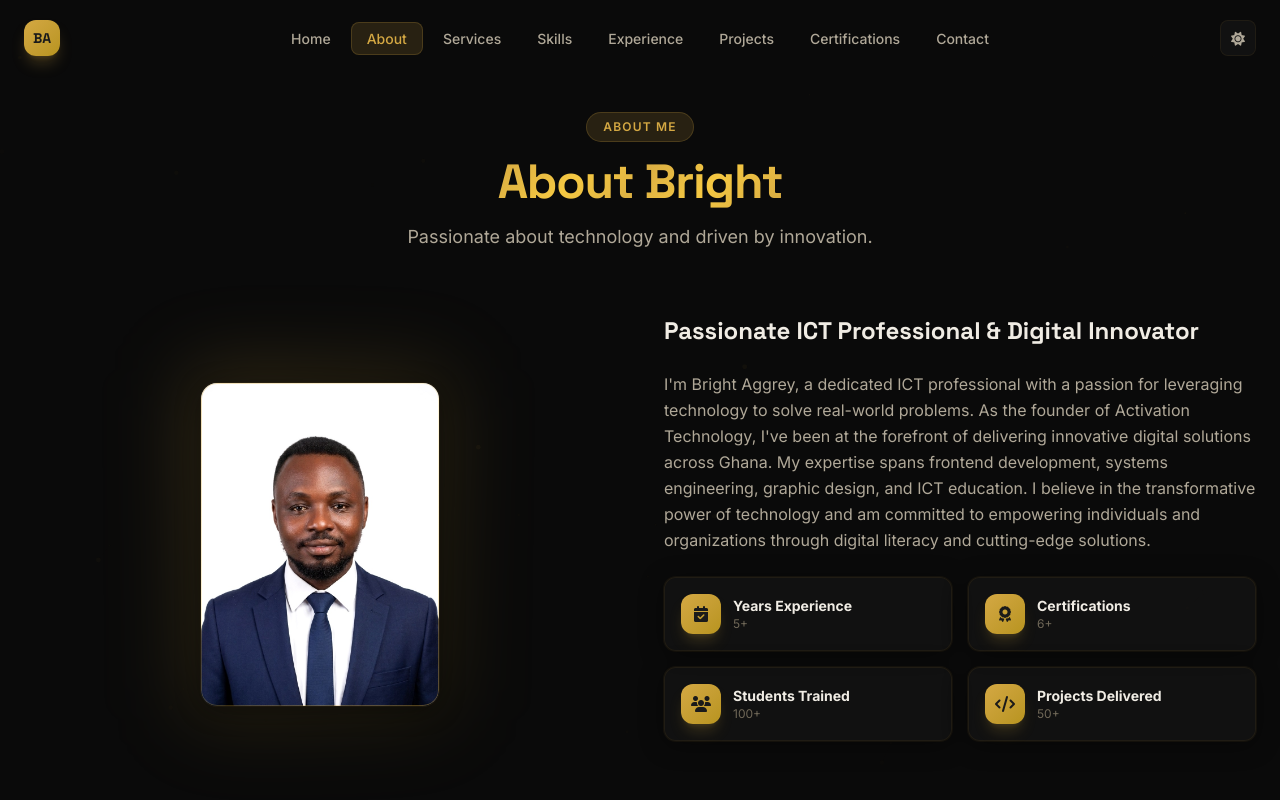
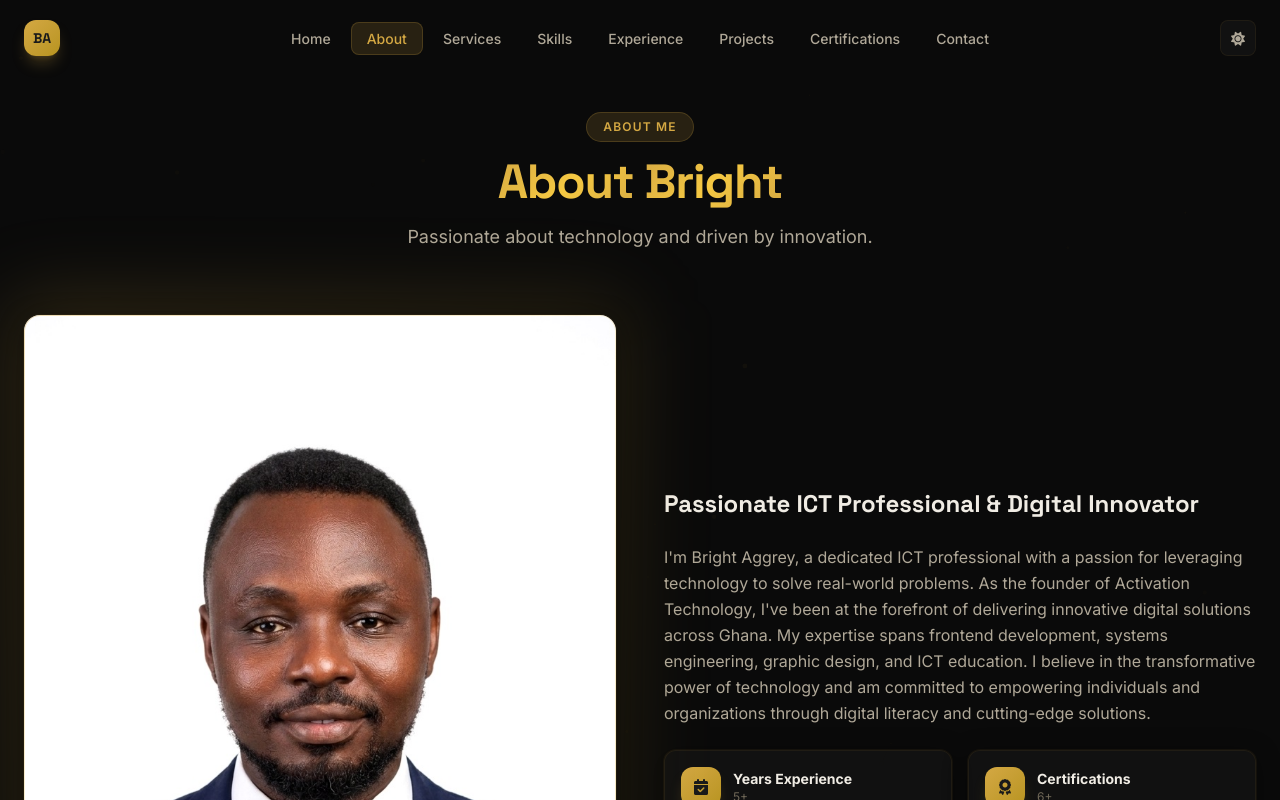
Before and after one commit to stg246/Bright-Portfolio, a Next.js app: page /about in a window 1280 px wide. Shown: the top 800 px of the page. Built offline with nearby package versions, Linux system fonts and the light colour scheme.

Commit message:
revert: restore original profile image size on about page

```diff
--- a/src/app/about/AboutClient.tsx
+++ b/src/app/about/AboutClient.tsx
@@ -19,11 +19,11 @@ export default function AboutClient() {
         <SectionTitle label="About Me" title="About Bright" description="Passionate about technology and driven by innovation." />
 
         <div className="grid grid-cols-1 lg:grid-cols-2 gap-12 items-center mb-24">
-          <motion.div initial={{ opacity: 0, x: -40 }} animate={{ opacity: 1, x: 0 }} transition={{ duration: 0.7 }} className="flex justify-center">
-            <div className="relative w-[213px] sm:w-[238px]">
+          <motion.div initial={{ opacity: 0, x: -40 }} animate={{ opacity: 1, x: 0 }} transition={{ duration: 0.7 }}>
+            <div className="relative">
               <div className="absolute -inset-4 bg-gradient-to-br from-[#d4a843]/20 to-[#b8941f]/10 rounded-3xl blur-2xl" />
               <div className="relative card-base rounded-2xl overflow-hidden gradient-border">
-                <img src="/images/profile.jpg" alt="Bright Aggrey" className="w-full h-auto object-cover" width={320} height={434} />
+                <img src="/images/profile.jpg" alt="Bright Aggrey" className="w-full h-auto object-cover" />
               </div>
             </div>
           </motion.div>
```
